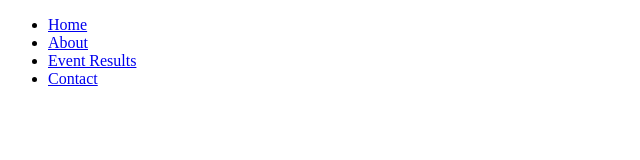
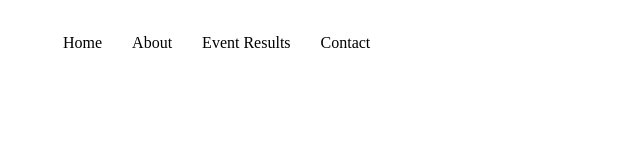
Before and after one commit to LukeJennings1729/TeamWebsiteActorDB, a plain HTML site: page index.html in a window 1280 px wide. Shown: the whole page, without its empty margins (0-640 px from the left). Drawn offline with Linux system fonts and the light colour scheme.

Commit message:
added basic nav bar with flexbox

```diff
--- a/index.html
+++ b/index.html
@@ -5,14 +5,14 @@
     <meta charset="UTF-8">
     <meta http-equiv="X-UA-Compatible" content="IE=edge">
     <meta name="viewport" content="width=device-width, initial-scale=1.0">
-
+    <link rel="stylesheet" type="text/css" href="style/style.css">
     <title>Eszter Kiss</title>
 </head>
 
 <body>
     <header>
         <nav class="container">
-            <ul>
+            <ul class="nav-links">
                 <li><a href="#home">Home</a></li>
                 <li><a href="#about">About</a></li>
                 <li><a href="#event">Event Results</a></li>
--- a/style/style.css
+++ b/style/style.css
@@ -0,0 +1,24 @@
+html{
+    box-sizing: border-box;
+}
+
+nav {
+    display: flex;
+    justify-content: space-between;
+    align-items: center;
+}
+
+nav li a {
+    display: inline-block;
+    padding: 10px 15px;
+    text-decoration: none;
+    color: black;
+  }
+
+nav li {
+    list-style: none;
+}
+
+nav ul {
+    display: flex;
+}
```
